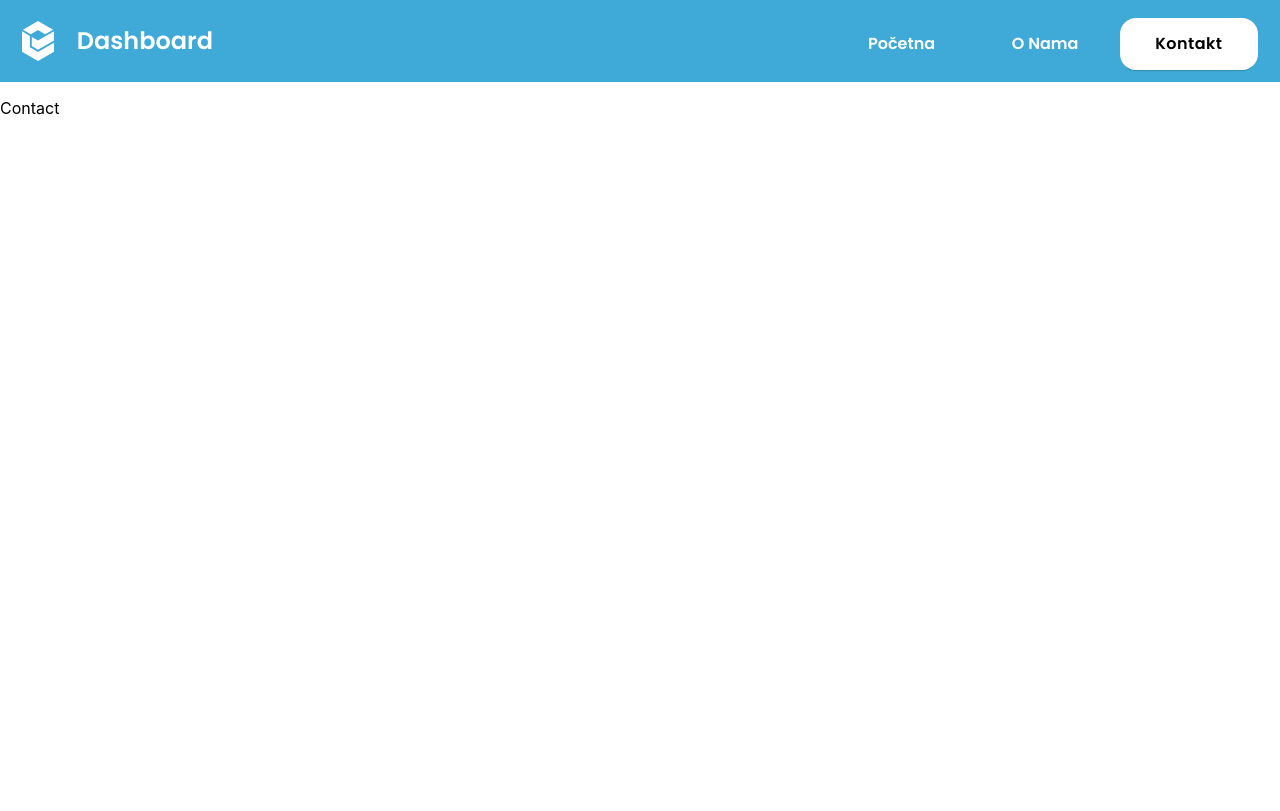
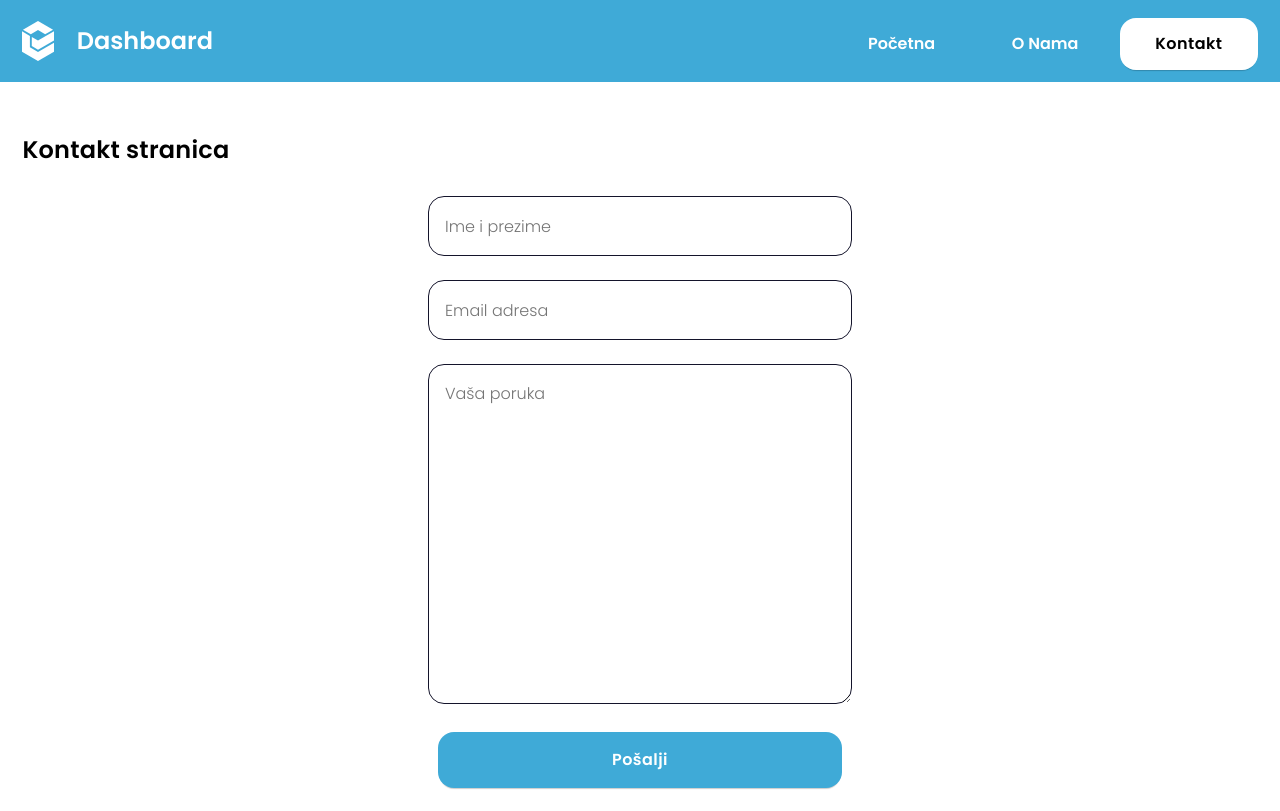
Before and after one commit to MarioSmilcic/phone_book, a React (Create React App) app: page /contact in a window 1280 px wide. Built offline with nearby package versions, Linux system fonts and the light colour scheme.

Commit message:
finished contact page

```diff
--- a/src/_config.scss
+++ b/src/_config.scss
@@ -16,7 +16,6 @@ $modalColor: #f9fafc;
 @mixin table {
   display: grid;
   border-collapse: collapse;
-  // grid-template-columns: 1fr 1fr 1.6fr 1fr 0.6fr;
   // grid-template-columns: 1fr 1fr 2fr 1fr 0.7fr;
   grid-template-columns: 15% 20% 35% 20% 10%;
   line-height: 1.5rem;
--- a/src/pages/Contact/Contact.js
+++ b/src/pages/Contact/Contact.js
@@ -2,6 +2,7 @@ import { useState } from "react";
 import Hamburger from "../../assets/hamburger.svg";
 import NavModal from "../../Components/Modal/NavModal";
 import styles from "./Contact.module.scss";
+import Button from "../../Components/Button/Button";
 
 const Contact = () => {
   const [navModal, setNavModal] = useState(false);
@@ -16,10 +17,26 @@ const Contact = () => {
 
   return (
     <>
-      {navModal && <NavModal onClose={CloseNavModal} />}
-      <div className={styles.contact}>
-        <img src={Hamburger} alt="hamburger" onClick={OpenNavModal} />
-        <p>Contact</p>
+      <div className={styles.container}>
+        {navModal && <NavModal onClose={CloseNavModal} />}
+        <div className={styles.contact}>
+          <img src={Hamburger} alt="hamburger" onClick={OpenNavModal} />
+          <h4>Kontakt stranica</h4>
+        </div>
+        <form className={styles.form}>
+          <div>
+            <input type="text" placeholder="Ime i prezime" />
+          </div>
+
+          <div>
+            <input type="email" placeholder="Email adresa" />
+          </div>
+
+          <div>
+            <textarea placeholder="Vaša poruka" />
+          </div>
+          <Button text="Pošalji" />
+        </form>
       </div>
     </>
   );
--- a/src/pages/Contact/Contact.module.scss
+++ b/src/pages/Contact/Contact.module.scss
@@ -1,10 +1,17 @@
 @import "../../config";
+
+.container {
+  margin: 1.4rem;
+  @include media($sm) {
+    position: absolute;
+  }
+}
 
 .contact {
   display: flex;
   img {
     display: none;
-    margin: 1rem;
+    margin-right: 1rem;
     &:hover,
     &:active {
       cursor: pointer;
@@ -13,4 +20,38 @@
       display: flex;
     }
   }
+  h4 {
+    @include font($textColor2, 1.5rem, 600);
+    line-height: 1.75rem;
+    letter-spacing: 0.01em;
+  }
 }
+
+.form {
+  display: flex;
+  flex-direction: column;
+  align-items: center;
+
+  input,
+  textarea {
+    @include font($textColor3, 1rem, 300);
+    @include border($borderColor);
+    padding-left: 1rem;
+
+    height: 3.5rem;
+    margin-bottom: 1.5rem;
+  }
+  textarea {
+    height: 20rem;
+    padding-top: 1rem;
+  }
+  Button,
+  textarea,
+  input {
+    width: 25.25rem;
+
+    @include media($sm) {
+      width: 80vw;
+    }
+  }
+}
```
